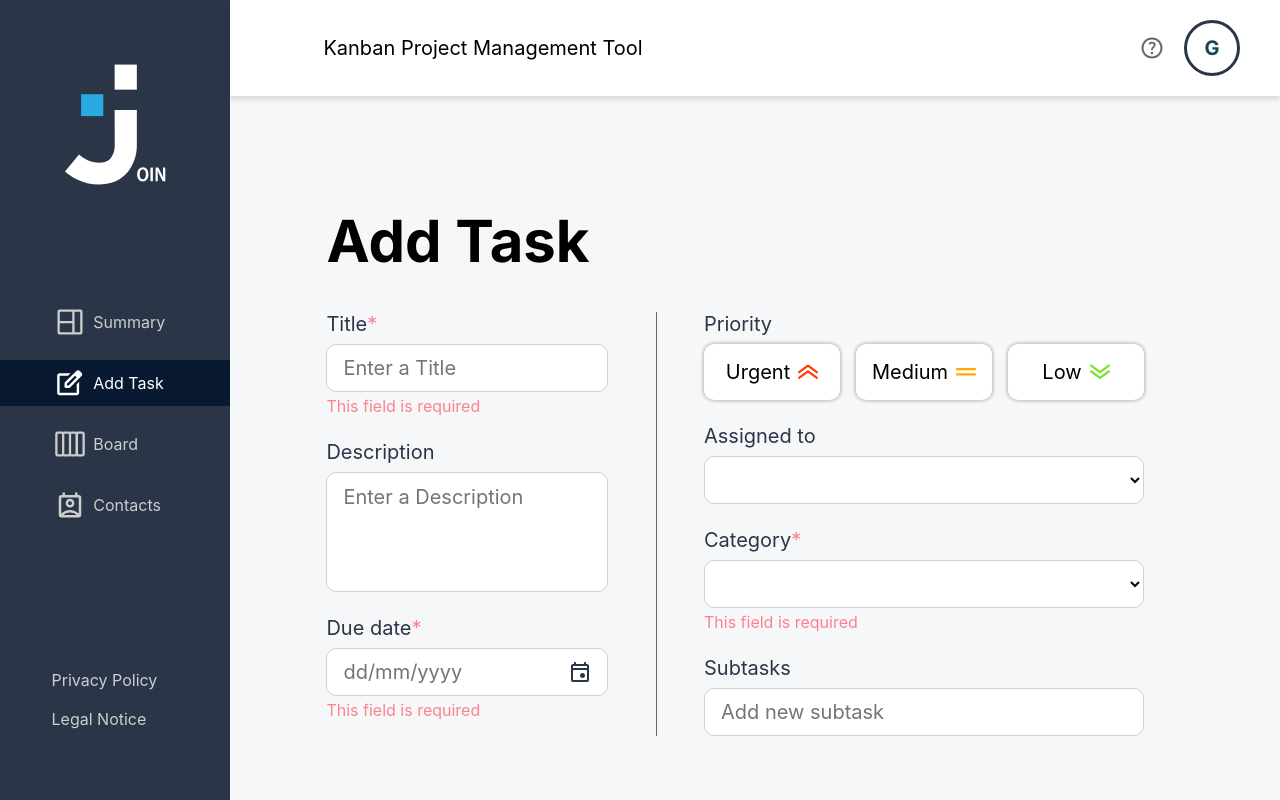
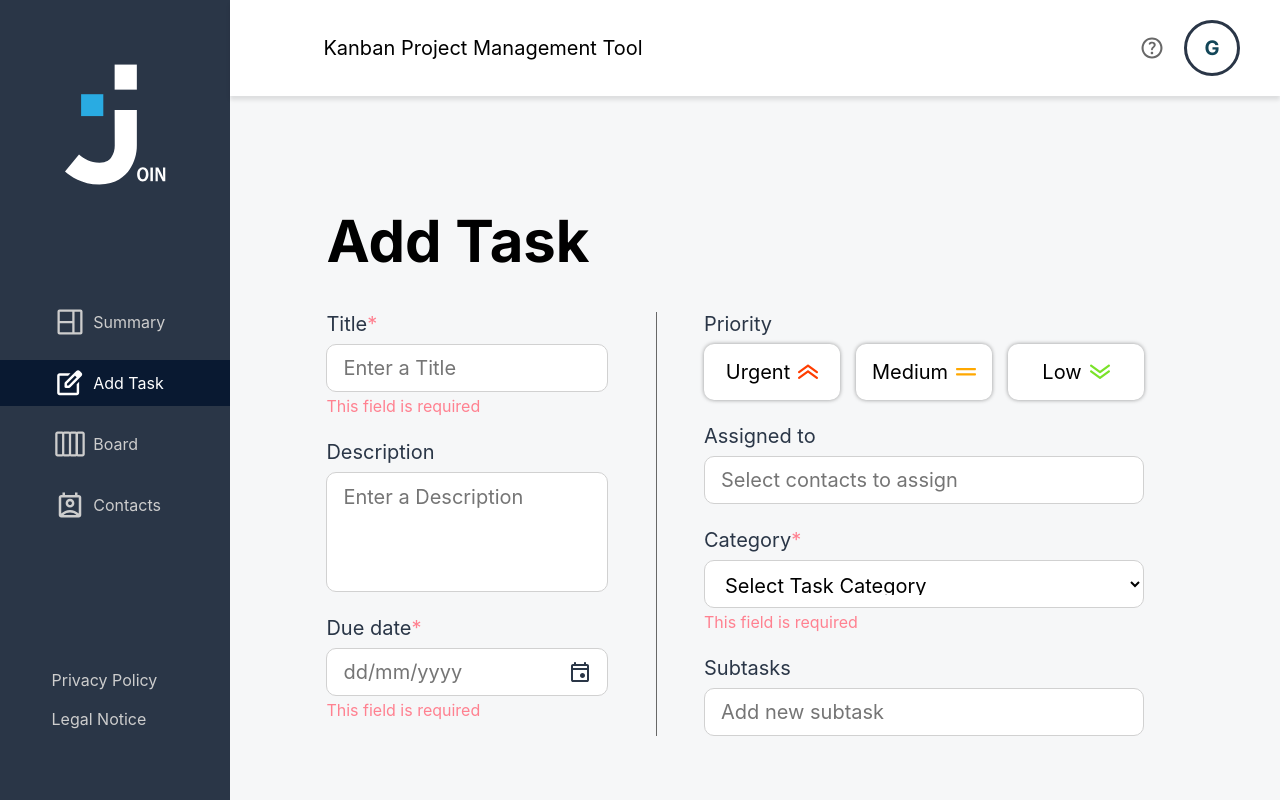
Before and after one commit to AnastasiaRoberz/join, an Angular app: page /add-task in a window 1280 px wide. Built offline with nearby package versions, Linux system fonts and the light colour scheme; a web font is replaced by a local one.

Commit message:
add: select for categories => render cat from list

```diff
--- a/src/app/features/main/add-task/add-task.html
+++ b/src/app/features/main/add-task/add-task.html
@@ -61,12 +61,17 @@
         </div>
         <div class="taskWrap__inputBox">
           <label for="">Assigned to</label>
-          <select formControlName="assigned"></select>
+          <input type="text" formControlName="assigned" placeholder="Select contacts to assign" />
         </div>
         <div class="taskWrap__inputBox">
           <label>Category<span class="required">*</span></label>
           <div class="taskWrap__withHint">
-            <select formControlName="category"></select>
+            <select formControlName="category">
+              <option value="" disabled selected hidden>Select Task Category</option>
+              @for (cat of categories; track cat) {
+                <option [value]="cat">{{ cat }}</option>
+              }
+            </select>
             <span class="hint-msg">This field is required</span>
           </div>
         </div>
--- a/src/app/features/main/add-task/add-task.ts
+++ b/src/app/features/main/add-task/add-task.ts
@@ -18,6 +18,8 @@ export class AddTask {
     category: new FormControl('', Validators.required),
     subtask: new FormControl(''),
   });
+
+  categories = ['Technical Task', 'User Story'];
 
   //prio selected with prio-btn, null when nothing selected
   selectedPrio = signal<Priority | null>(null);
```
